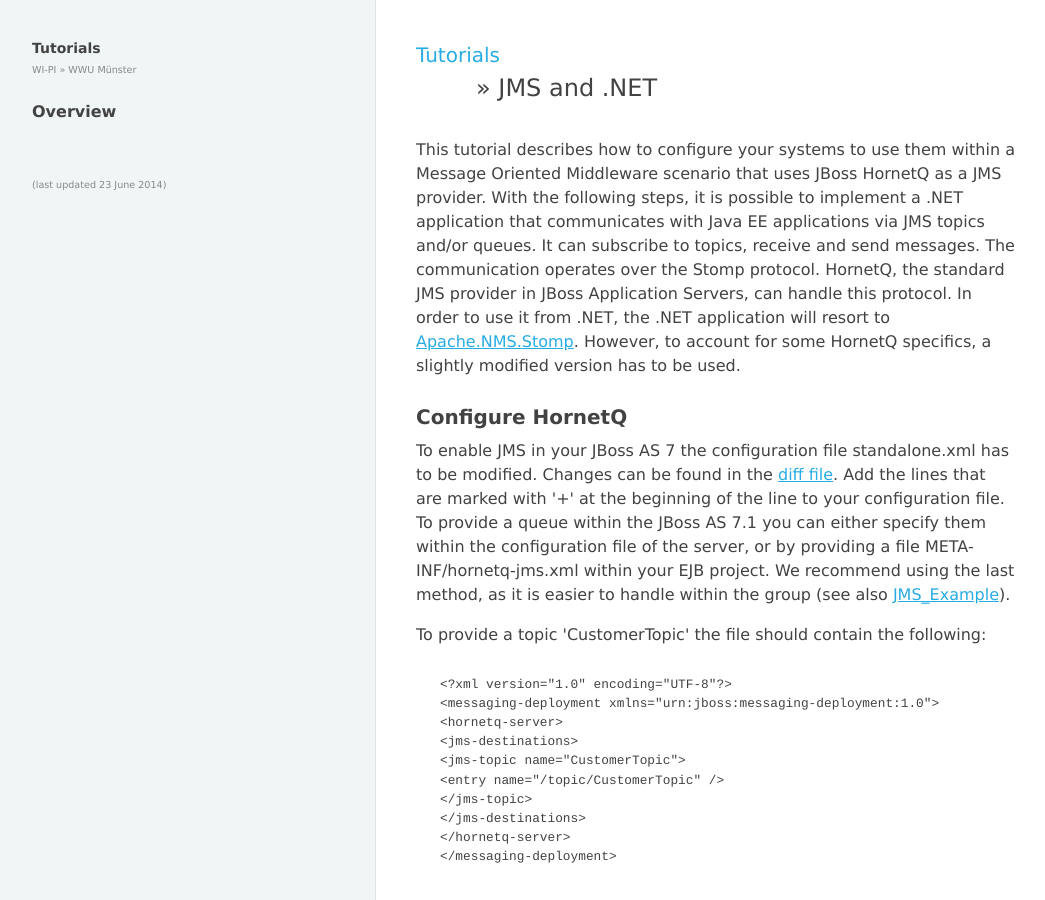
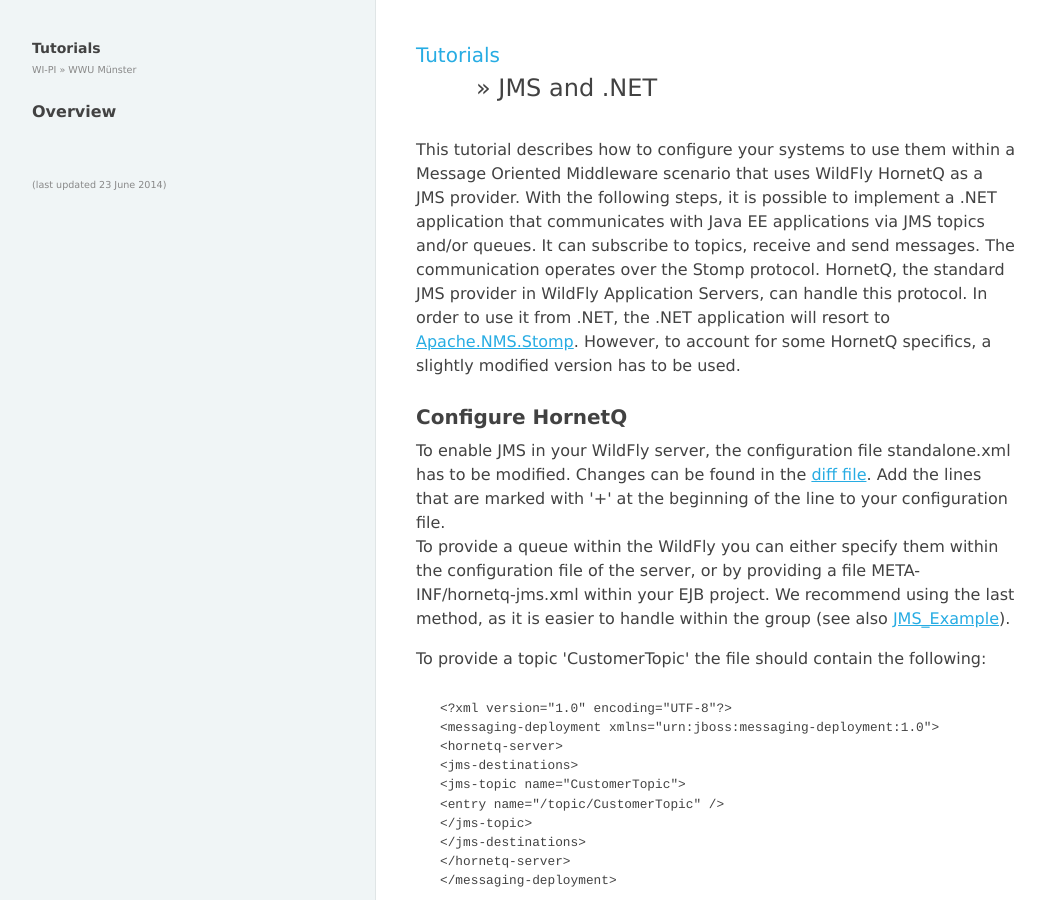
Before and after one commit to wwu-pi/tutorials, a Jekyll site: the page built from lectures/eai/080_tutorial_jms_net.html, in a window 1280 px wide and 900 px high. Shown: the whole window, without its empty margins (8-1053 px from the left). Built offline with Jekyll 4.4.1, drawn with Linux system fonts in a browser that asks for light colours.

Commit message:
Adjust JMS tutorial to WildFly

```diff
--- a/lectures/eai/080_tutorial_jms_net.html
+++ b/lectures/eai/080_tutorial_jms_net.html
@@ -3,9 +3,9 @@
 title: JMS and .NET
 ---
 
-<p>This tutorial describes how to configure your systems to use them within a Message Oriented Middleware scenario that uses JBoss HornetQ as a JMS provider. With the following steps, it is possible to implement a .NET application that communicates with Java EE applications via JMS topics and/or queues. It can subscribe to topics, receive and send messages. The communication operates over the Stomp protocol. HornetQ, the standard JMS provider in JBoss Application Servers, can handle this protocol. In order to use it from .NET, the .NET application will resort to <a class="ext" href="http://activemq.apache.org/nms/apachenmsstomp.html">Apache.NMS.Stomp</a>. However, to account for some HornetQ specifics, a slightly modified version has to be used.</p>
+<p>This tutorial describes how to configure your systems to use them within a Message Oriented Middleware scenario that uses WildFly HornetQ as a JMS provider. With the following steps, it is possible to implement a .NET application that communicates with Java EE applications via JMS topics and/or queues. It can subscribe to topics, receive and send messages. The communication operates over the Stomp protocol. HornetQ, the standard JMS provider in WildFly Application Servers, can handle this protocol. In order to use it from .NET, the .NET application will resort to <a class="ext" href="http://activemq.apache.org/nms/apachenmsstomp.html">Apache.NMS.Stomp</a>. However, to account for some HornetQ specifics, a slightly modified version has to be used.</p>
 <h2>Configure HornetQ</h2>
-<p>To enable JMS in your JBoss AS 7 the configuration file standalone.xml has to be modified. Changes can be found in the <a class="download" href="standalone.diff">diff file</a>. Add the lines that are marked with '+' at the beginning of the line to your configuration file. <br /> To provide a queue within the JBoss AS 7.1 you can either specify them within the configuration file of the server, or by providing a file META-INF/hornetq-jms.xml within your EJB project. We recommend using the last method, as it is easier to handle within the group (see also <a class="download" href="binaries/JMS-Statistics.zip">JMS_Example</a>). </p>
+<p>To enable JMS in your WildFly server, the configuration file standalone.xml has to be modified. Changes can be found in the <a class="download" href="standalone.diff">diff file</a>. Add the lines that are marked with '+' at the beginning of the line to your configuration file. <br /> To provide a queue within the WildFly you can either specify them within the configuration file of the server, or by providing a file META-INF/hornetq-jms.xml within your EJB project. We recommend using the last method, as it is easier to handle within the group (see also <a class="download" href="binaries/JMS-Statistics.zip">JMS_Example</a>). </p>
 <p>To provide a topic 'CustomerTopic' the file should contain the following:</p>
 <pre>&lt;?xml version="1.0" encoding="UTF-8"?&gt;
 &lt;messaging-deployment xmlns="urn:jboss:messaging-deployment:1.0"&gt;
```
